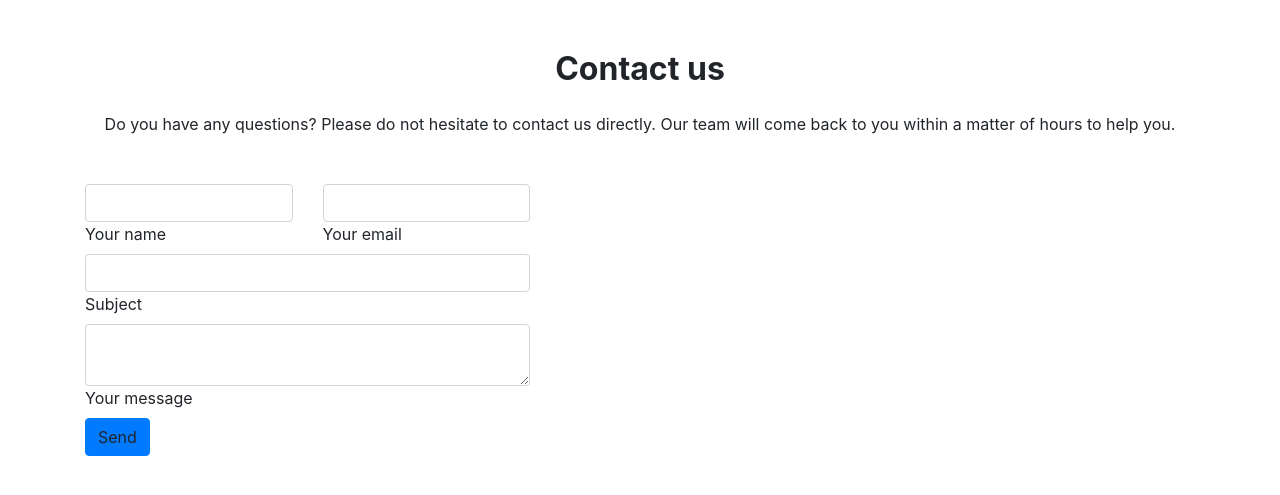
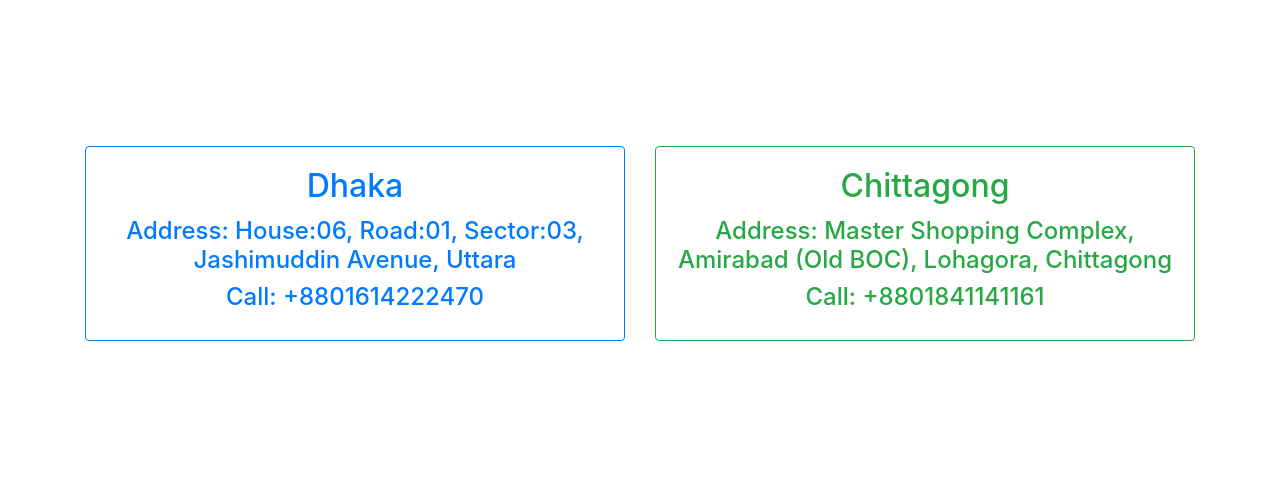
Before and after one commit to imtiazalirb/Auto-Solution, a PHP site: page /views/contact_us.php in a window 1280 px wide. Shown: the part 92-587 px from the top of the page. Run offline with PHP 8.4, Linux system fonts and the light colour scheme.

Commit message:
contact fixed, user car add

```diff
--- a/views/contact_us.php
+++ b/views/contact_us.php
@@ -142,86 +142,31 @@
 <script src="../js/popper.min.js"></script>
 <script src="../js/bootstrap.min.js"></script>
 
-<!--Section: Contact v.2-->
+<br><br><br><br>
+
 <div class="container">
-<section class="mb-6">
 
-    <!--Section heading-->
-    <h2 class="h1-responsive font-weight-bold text-center my-4">Contact us</h2>
-    <!--Section description-->
-    <p class="text-center w-responsive mx-auto mb-5">Do you have any questions? Please do not hesitate to contact us directly. Our team will come back to you within
-        a matter of hours to help you.</p>
+	<div class="card-deck">
 
-    <div class="row">
-
-        <!--Grid column-->
-        <div class="col-md-5 mb-md-0 mb-5">
-            <form id="contact-form" name="contact-form" action="mail.php" method="POST">
-
-                <!--Grid row-->
-                <div class="row">
-
-                    <!--Grid column-->
-                    <div class="col-md-6">
-                        <div class="md-form mb-0">
-                            <input type="text" id="name" name="name" class="form-control">
-                            <label for="name" class="">Your name</label>
+		<div class="card border-primary">
+	    <div class="card-body">
+	      <h2 class="card-title text-primary text-center">Dhaka</h2>
+	      <h4 class="text-center text-primary">Address: House:06, Road:01, Sector:03, Jashimuddin Avenue, Uttara</h4>
+	      <h4 class="text-center text-primary">Call: +8801614222470</h4>
 			</div>
 	  </div>
-                    <!--Grid column-->
 
-                    <!--Grid column-->
-                    <div class="col-md-6">
-                        <div class="md-form mb-0">
-                            <input type="text" id="email" name="email" class="form-control">
-                            <label for="email" class="">Your email</label>
+	  <div class="card border-success">
+	    <div class="card-body">
+	      <h2 class="card-title text-success text-center">Chittagong</h2>
+	      <h4 class="text-center text-success">Address: Master Shopping Complex, Amirabad (Old BOC), Lohagora, Chittagong</h4>
+				<h4 class="text-center text-success">Call: +8801841141161</h4>
 	    </div>
-                    </div>
-                    <!--Grid column-->
-
-                </div>
-                <!--Grid row-->
-
-                <!--Grid row-->
-                <div class="row">
-                    <div class="col-md-12">
-                        <div class="md-form mb-0">
-                            <input type="text" id="subject" name="subject" class="form-control">
-                            <label for="subject" class="">Subject</label>
-                        </div>
-                    </div>
-                </div>
-                <!--Grid row-->
-
-                <!--Grid row-->
-                <div class="row">
-
-                    <!--Grid column-->
-                    <div class="col-md-12">
-
-                        <div class="md-form">
-                            <textarea type="text" id="message" name="message" rows="2" class="form-control md-textarea"></textarea>
-                            <label for="message">Your message</label>
 	  </div>
 
   </div>
-                </div>
-                <!--Grid row-->
-
-            </form>
-
-            <div class="text-center text-md-left">
-                <a class="btn btn-primary" onclick="document.getElementById('contact-form').submit();">Send</a>
-            </div>
-            <div class="status"></div>
-        </div>
-        <!--Grid column-->
-    </div>
-
 
 </div>
 
-</section>
-<!--Section: Contact v.2-->
 </body>
 </html>
--- a/views/user_dashboard.php
+++ b/views/user_dashboard.php
@@ -71,5 +71,8 @@
 <script src="../js/jquery-slim.min.js"></script>
 <script src="../js/popper.min.js"></script>
 <script src="../js/bootstrap.min.js"></script>
+
+<a class="btn btn-danger my-sm-2 ml-lg-2 "href="../views/user_car_add.php">Add your car</a>
+
 </body>
 </html>
```
Also changed, not shown: views/user_car_add.php (added, +189 -0 lines). Lines whose indentation alone changed are shown as unchanged.
